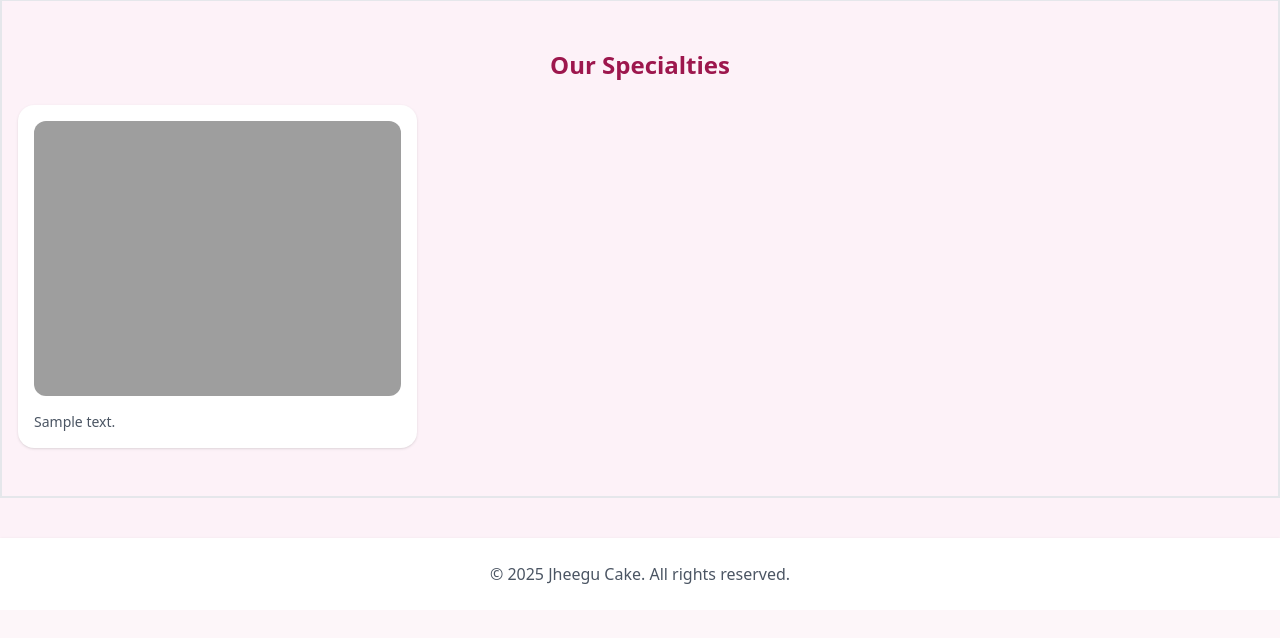
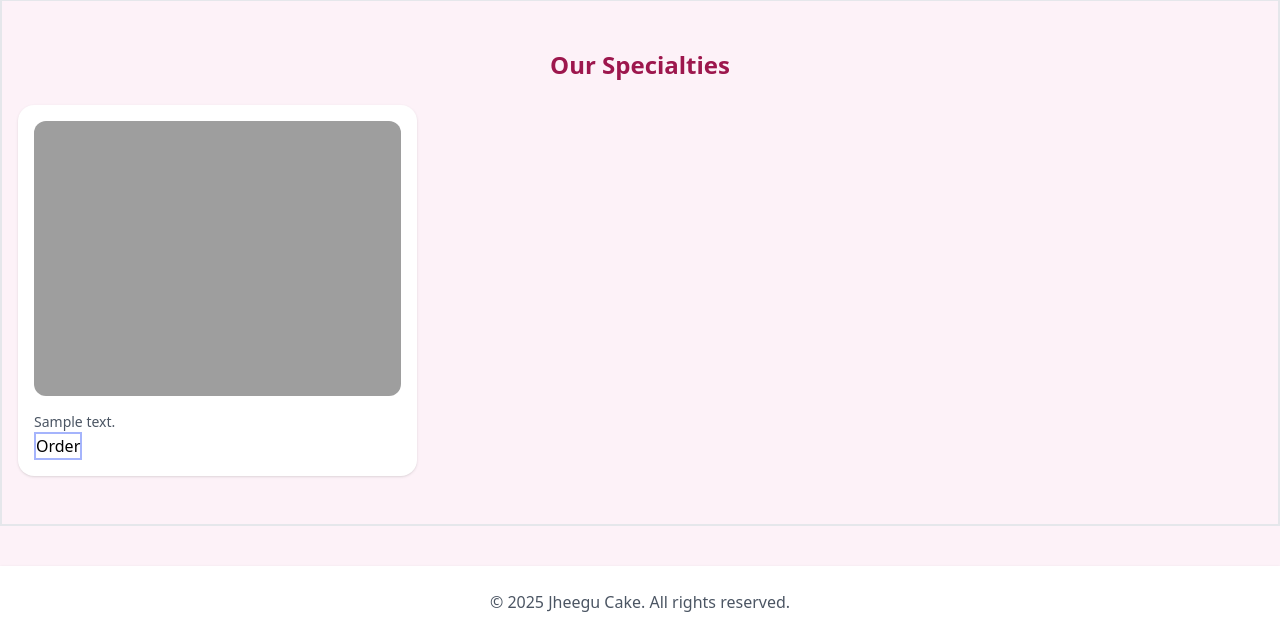
Before and after one commit to mister-aayush/jheegu-cake, a PHP site: page /Jheegu-Cake/ in a window 1280 px wide. Shown: the part 325-963 px from the top of the page. Before the commit the page ends 909 px from the top, so only its background shows below. Run offline with PHP 8.4, Linux system fonts and the light colour scheme; tables that the repository leaves empty or names only in its code hold one stand-in row (values such as "Sample post"); data that the repository does not hold is empty; some libraries are stand-ins or nearby versions.

Commit message:
client order button added

```diff
--- a/frontend/menu.php
+++ b/frontend/menu.php
@@ -41,6 +41,7 @@
         <p class="text-gray-600 text-sm mt-2"><?php echo $item['description']?>
           <span class="hidden" id="more" > <?php echo $item['price']?></span>
         </p>
+        <button class="border-2 border-indigo-300 ">Order</button>
       </div>
       <?php endfor;
              else: ?>
```
